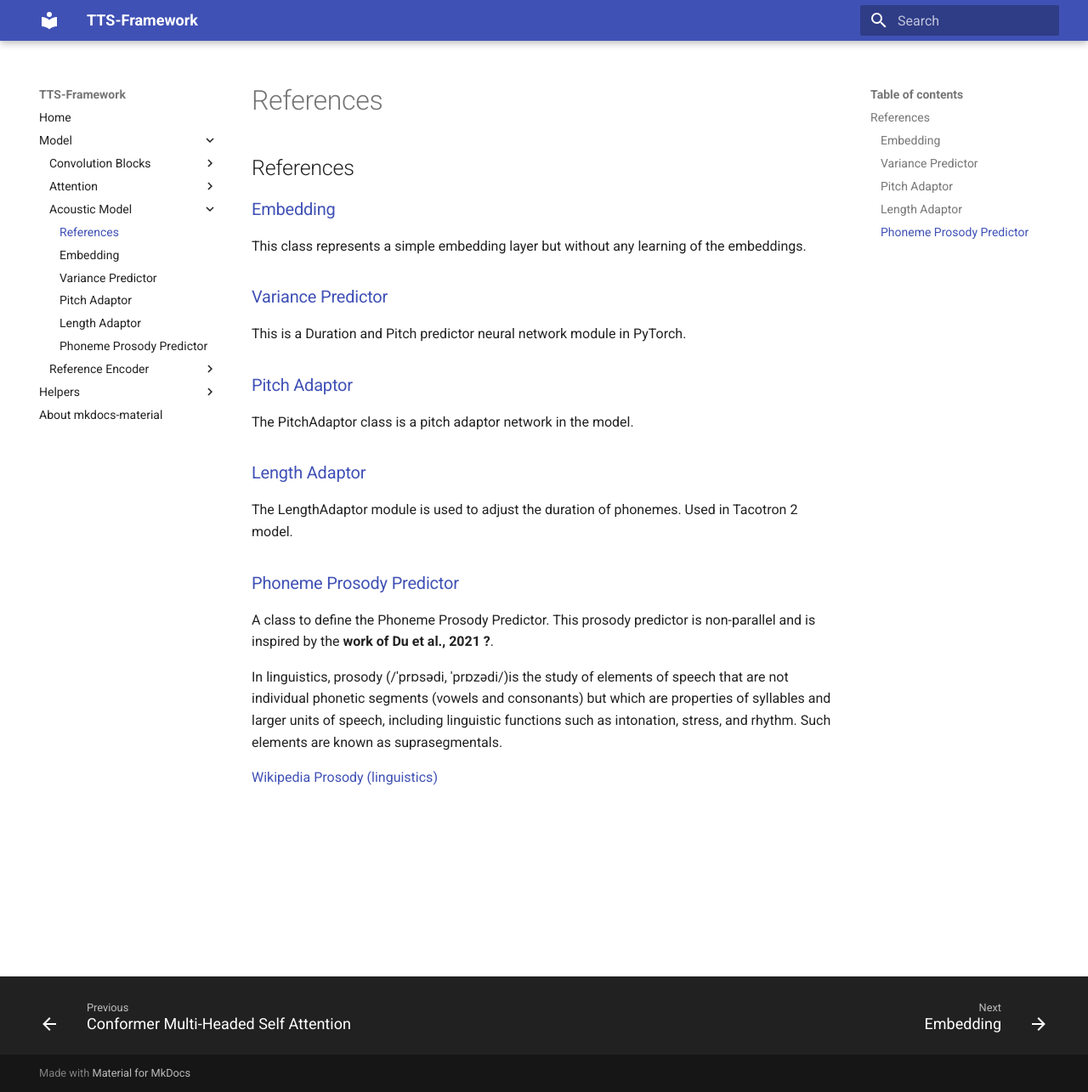
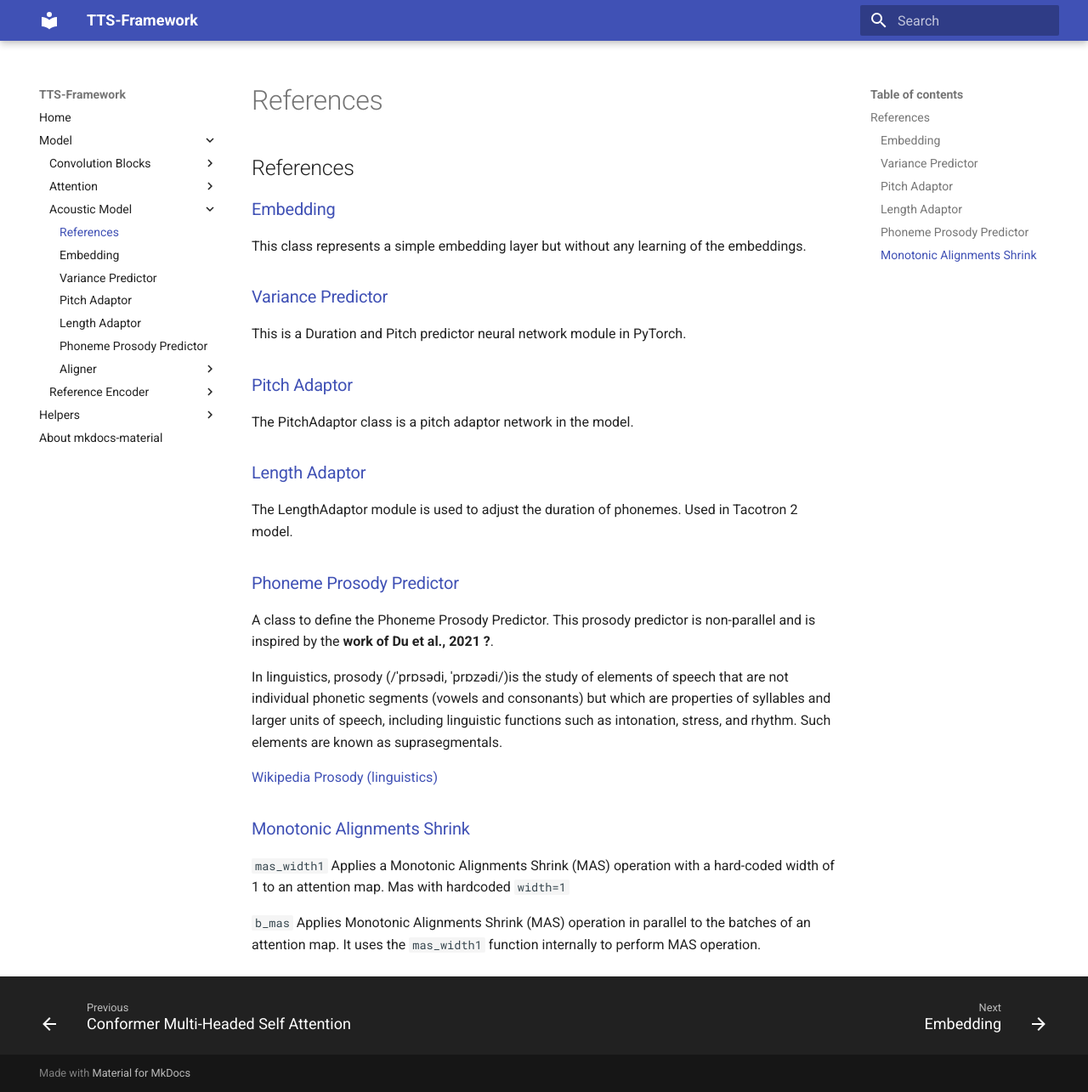
Before and after one commit to nickovchinnikov/tts-framework, an MkDocs documentation site: the page built from docs/model/acoustic_model/readme.md, in a window 1280 px wide and 1285 px high. Shown: the whole window at 85% size. Built offline with MkDocs 1.6.1 and Material for MkDocs 9.7.7, drawn with Linux system fonts in a browser that asks for light colours.

Commit message:
Add Monotonic Alignments Shrink

```diff
--- a/docs/model/acoustic_model/readme.md
+++ b/docs/model/acoustic_model/readme.md
@@ -24,3 +24,11 @@ This prosody predictor is non-parallel and is inspired by the **work of Du et al
 In linguistics, prosody (/ˈprɒsədi, ˈprɒzədi/)is the study of elements of speech that are not individual phonetic segments (vowels and consonants) but which are properties of syllables and larger units of speech, including linguistic functions such as intonation, stress, and rhythm. Such elements are known as suprasegmentals.
 
 [Wikipedia Prosody (linguistics)](https://en.wikipedia.org/wiki/Prosody_(linguistics))
+
+### [Monotonic Alignments Shrink](mas.md)
+
+`mas_width1` Applies a Monotonic Alignments Shrink (MAS) operation with a hard-coded width of 1 to an attention map.
+Mas with hardcoded `width=1`
+
+`b_mas` Applies Monotonic Alignments Shrink (MAS) operation in parallel to the batches of an attention map.
+It uses the `mas_width1` function internally to perform MAS operation.
--- a/mkdocs.yml
+++ b/mkdocs.yml
@@ -23,6 +23,8 @@ nav:
       - Pitch Adaptor: model/acoustic_model/pitch_adaptor.md
       - Length Adaptor: model/acoustic_model/length_adaptor.md
       - Phoneme Prosody Predictor: model/acoustic_model/phoneme_prosody_predictor.md
+      - Aligner:
+        - Monotonic Alignments Shrink: model/acoustic_model/mas.md
     - Reference Encoder:
       - References: model/reference_encoder/readme.md
       - Style Token Layer (STL): model/reference_encoder/STL.md
```
Also changed, not shown: docs/model/acoustic_model/mas.md (added, +1 -0 lines).
